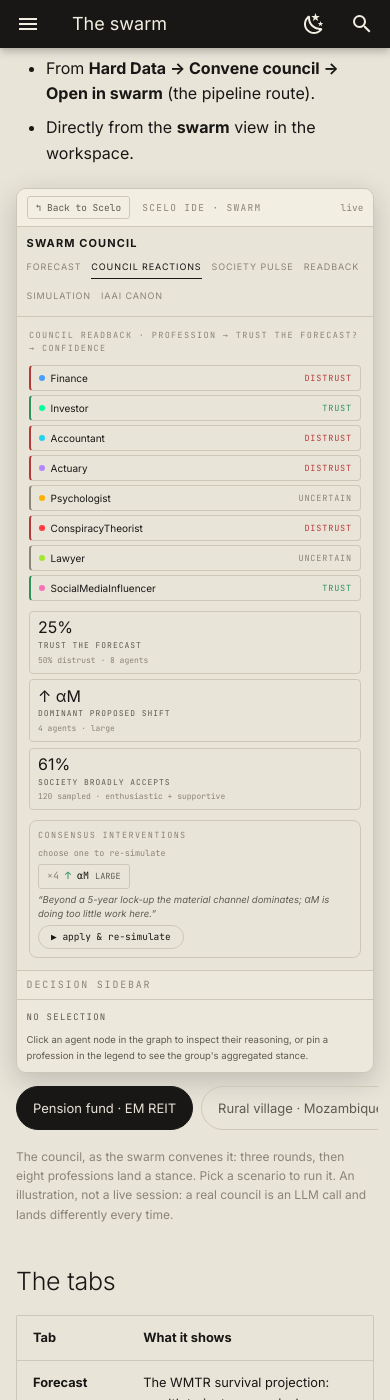
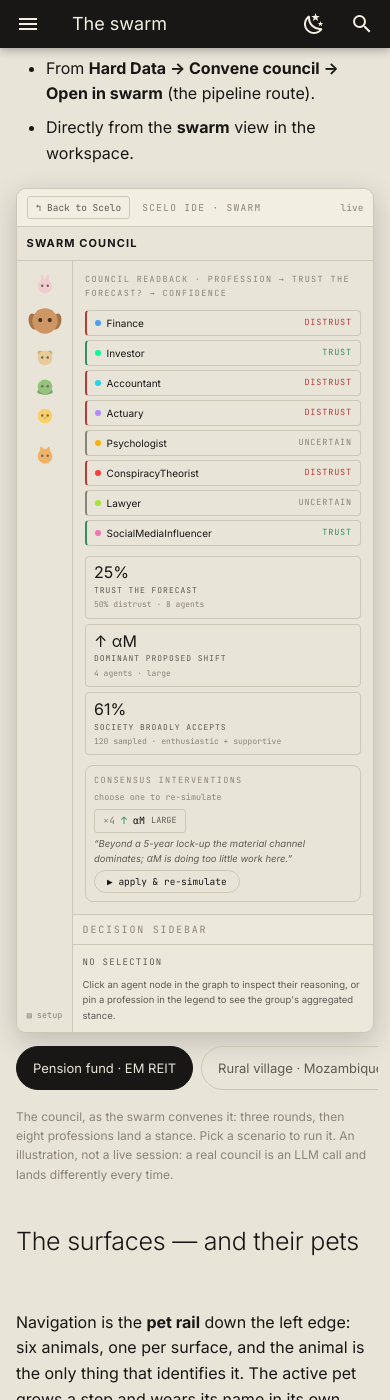
Before and after one commit to intelligentactuaries/scelo, an MkDocs documentation site: the page built from docs/docs/swarm/index.md, in a window 390 px wide and 1400 px high, scrolled down 487 px. Built offline with MkDocs 1.6.1 and Material for MkDocs 9.7.7, drawn with Linux system fonts in a browser that asks for light colours; some of the changed text lies outside the part shown.

Commit message:
docs(swarm): the demos wear the pet rail, like the app
The swarm illustrations dropped their text tab strip for the real
navigation: the pet rail down the left edge — bunny, dog, hamster,
turtle, chick and the cat gapped last (PetRail.tsx) — with the active
pet a scale step up and its label below in its own hue mixed toward the
ink, icons-only otherwise, and the Setup toggle at the rail's foot. The
six SVGs are the app's own assets, copied verbatim. The swarm pages'
prose follows: a pets-and-surfaces table on the index, "surfaces" for
"tabs" throughout. Verified by screenshot in light and dark, on the
council and simulation demos.

Co-Authored-By: Claude Fable 5 <noreply@anthropic.com>

```diff
--- a/docs/docs/assets/js/scelo-demos.js
+++ b/docs/docs/assets/js/scelo-demos.js
@@ -42,6 +42,14 @@
 
 (function () {
   "use strict";
+
+  /* Where this script lives → where the pet icons live. Captured at eval
+     time (currentScript is null later); the fallback covers any host that
+     inlines the script, assuming the docs' one-level-deep demo pages. */
+  var ASSET_BASE = (function () {
+    var src = document.currentScript && document.currentScript.src;
+    return src ? src.replace(/js\/scelo-demos\.js.*$/, "") : "../assets/";
+  })();
 
   // ── pacing ──────────────────────────────────────────────────────────
   //
@@ -306,15 +314,18 @@
   // beats the inherited uppercase, which is why `auto` / `?` / `settings`
   // render lowercase next to uppercase telemetry.
 
-  /** ViewTabs.tsx:15-20. Ids differ from labels: readback's id is
-   *  `synthesis`, society pulse's is `society`. */
-  var SWARM_TABS = [
-    { id: "forecast", label: "forecast" },
-    { id: "council", label: "council reactions" },
-    { id: "society", label: "society pulse" },
-    { id: "synthesis", label: "readback" },
-    { id: "simulation", label: "simulation" },
-    { id: "canon", label: "iaai canon" },
+  /** PetRail.tsx:35-42. The text tab strip is gone: the rail is the app's
+   *  whole navigation, one animal per surface, fixed order, Canon gapped
+   *  last. Ids still differ from labels (readback = `synthesis`, society
+   *  pulse = `society`); hues are the icons' own, used for the active
+   *  label. Labels are Title Case in the DOM — .pet-label never uppercases. */
+  var SWARM_PETS = [
+    { id: "forecast", label: "Forecast", icon: "bunny", hue: "#F3C6D1" },
+    { id: "council", label: "Council Reactions", icon: "dog", hue: "#C89B6A" },
+    { id: "society", label: "Society Pulse", icon: "hamster", hue: "#EBD9A6" },
+    { id: "synthesis", label: "Readback", icon: "turtle", hue: "#6CB04A" },
+    { id: "simulation", label: "Simulation", icon: "chick", hue: "#F7C948" },
+    { id: "canon", label: "Canon", icon: "cat", hue: "#F4A03C" },
   ];
 
   /** App.tsx:738-759. `api ok` is two spans, not one string; the middots
@@ -1689,20 +1700,10 @@
     add(live, el("i", "sd-livedot"), el("span", null, "live"));
     add(top, live);
 
-    // The swarm's own bar: wordmark, tabs, status cluster.
+    // The swarm's own bar: wordmark and status cluster. The tabs are gone —
+    // navigation lives in the pet rail down the left edge (PetRail.tsx).
     var bar = el("div", "sd-swarmbar");
     add(bar, el("div", "sd-wordmark", "swarm council"));
-
-    var tabs = el("div", "sd-tabs");
-    tabs.setAttribute("role", "group");
-    tabs.setAttribute("aria-label", "Swarm tabs");
-    var tabEls = {};
-    SWARM_TABS.forEach(function (t) {
-      var b = el("span", "sd-tab", t.label);
-      tabEls[t.id] = b;
-      add(tabs, b);
-    });
-    add(bar, tabs);
 
     var status = el("div", "sd-statuscluster");
     status.setAttribute("aria-hidden", "true");
@@ -1721,14 +1722,41 @@
 
     add(win, top, bar);
 
+    // The pet rail (PetRail.tsx + styles.css .pet-rail, focused state):
+    // icons only once a surface is chosen, the ACTIVE pet a scale step up
+    // with its label below in its own hue — "where am I" in one glyph.
+    // Below the pets, the Setup toggle the rail carries (App.tsx railTools).
+    var railBody = el("div", "sd-swarmbody");
+    var rail = el("div", "sd-petrail");
+    rail.setAttribute("aria-hidden", "true");
+    var petEls = {};
+    SWARM_PETS.forEach(function (p) {
+      var item = el("span", "sd-pet" + (p.id === "canon" ? " sd-pet-canon" : ""));
+      var img = document.createElement("img");
+      img.className = "sd-pet-icon";
+      img.src = ASSET_BASE + "img/pets/" + p.icon + ".svg";
+      img.alt = "";
+      img.loading = "lazy";
+      var lab = el("span", "sd-pet-label", p.label);
+      lab.style.setProperty("--pet-hue", p.hue);
+      add(item, img, lab);
+      petEls[p.id] = item;
+      add(rail, item);
+    });
+    var railTools = el("span", "sd-pet-tools sd-mono", "▤ setup");
+    add(rail, railTools);
+    var content = el("div", "sd-swarmcontent");
+    add(railBody, rail, content);
+    add(win, railBody);
+
     function setTab(id) {
-      SWARM_TABS.forEach(function (t) {
-        tabEls[t.id].classList.toggle("sd-tab-on", t.id === id);
+      SWARM_PETS.forEach(function (p) {
+        petEls[p.id].classList.toggle("sd-pet-on", p.id === id);
       });
     }
     setTab(active);
 
-    return { node: win, setTab: setTab, initial: active };
+    return { node: win, content: content, setTab: setTab, initial: active };
   }
 
   /** The decision sidebar, pinned right on every swarm tab. */
@@ -1795,7 +1823,7 @@
 
     var side = decisionSidebar(SIDEBAR_IDLE);
     add(split, main, side.node);
-    add(win, split);
+    add(shell.content, split);
 
     var body = {
       win: win,
@@ -1937,7 +1965,7 @@
     add(main, setup);
     var side = decisionSidebar(SIDEBAR_IDLE);
     add(split, main, side.node);
-    add(win, split);
+    add(shell.content, split);
 
     var body = {
       win: win,
@@ -2066,7 +2094,7 @@
     side.text.textContent =
       "The IAAI Canon is the knowledge base every agent reads from. Edits here propagate to the next run. The decision sidebar activates again when you switch to Council, Society or Synthesis.";
     add(split, main, side.node);
-    add(win, split);
+    add(shell.content, split);
 
     var body = {
       win: win,
--- a/docs/docs/stylesheets/scelo-demos.css
+++ b/docs/docs/stylesheets/scelo-demos.css
@@ -1248,26 +1248,98 @@
   color: var(--ia-fg);
 }
 
-.scelo-demo .sd-tabs {
-  display: flex;
-  flex-wrap: wrap;
-  align-items: center;
-  gap: 10px;
-}
-
-.scelo-demo .sd-tab {
-  padding-bottom: 3.2px;
-  border-bottom: 1px solid transparent;
-  font-size: 9px;
-  text-transform: uppercase;
-  letter-spacing: 0.1em;
-  color: var(--ia-fg-dim);
-  transition: color 200ms, border-color 200ms;
-}
-
-.scelo-demo .sd-tab-on {
-  border-bottom-color: var(--ia-fg);
-  color: var(--ia-fg);
+/* ── the pet rail ─────────────────────────────────────────────────────
+   PetRail.tsx + styles.css `.pet-rail` (focused state), at demo scale.
+   The real rail rests at 52px icons, actives at 98px, hovers at 76px;
+   here the ratio survives at 30 → 54px so the readback grid keeps its
+   room. Labels collapse except the active one, which sits below its
+   icon wearing the pet's own hue mixed toward the ink — the pale hues
+   (hamster, bunny) vanish on the cream theme at full strength. */
+
+.scelo-demo .sd-swarmbody {
+  display: flex;
+  flex: 1;
+  min-height: 0;
+}
+
+.scelo-demo .sd-petrail {
+  display: flex;
+  flex-direction: column;
+  gap: 7px;
+  align-items: center;
+  flex: none;
+  width: 86px;
+  padding: 12px 6px 10px;
+  border-right: 1px solid var(--ia-border);
+  background: var(--ia-bg);
+}
+
+.scelo-demo .sd-pet {
+  display: flex;
+  flex-direction: column;
+  align-items: center;
+  gap: 2px;
+  opacity: 0.72;
+  transition: opacity 220ms ease;
+}
+
+.scelo-demo .sd-pet-icon {
+  width: 30px;
+  height: 30px;
+  display: block;
+  transition: width 260ms ease, height 260ms ease;
+}
+
+.scelo-demo .sd-pet-on {
+  opacity: 1;
+}
+
+.scelo-demo .sd-pet-on .sd-pet-icon {
+  width: 54px;
+  height: 54px;
+}
+
+.scelo-demo .sd-pet-label {
+  max-height: 0;
+  opacity: 0;
+  overflow: hidden;
+  white-space: nowrap;
+  font-size: 8.5px;
+  letter-spacing: 0.01em;
+  transition: max-height 340ms ease, opacity 240ms ease, color 200ms ease;
+}
+
+.scelo-demo .sd-pet-on .sd-pet-label {
+  max-height: 2.6em;
+  opacity: 1;
+  color: color-mix(in srgb, var(--pet-hue, currentColor) 70%, var(--ia-fg));
+}
+
+/* Canon is the corpus the other surfaces read from, not another view of
+   the run — the gap says so without a divider (PetRail.tsx:31-34). */
+.scelo-demo .sd-pet-canon {
+  margin-top: 10px;
+}
+
+/* The Setup toggle the rail carries below the pets (App.tsx railTools). */
+.scelo-demo .sd-pet-tools {
+  margin-top: auto;
+  font-size: 8.5px;
+  color: var(--ia-fg-dim);
+}
+
+.scelo-demo .sd-swarmcontent {
+  flex: 1;
+  min-width: 0;
+  display: flex;
+  flex-direction: column;
+}
+
+@media (max-width: 560px) {
+  .scelo-demo .sd-petrail { width: 56px; }
+  .scelo-demo .sd-pet-icon { width: 22px; height: 22px; }
+  .scelo-demo .sd-pet-on .sd-pet-icon { width: 38px; height: 38px; }
+  .scelo-demo .sd-pet-label { display: none; }
 }
 
 /* Wraps to its own row rather than hiding: at a 688px docs column an
@@ -1883,7 +1955,9 @@
   .scelo-demo .sd-paste {
     animation: none !important;
   }
-  .scelo-demo .sd-tab,
+  .scelo-demo .sd-pet,
+  .scelo-demo .sd-pet-icon,
+  .scelo-demo .sd-pet-label,
   .scelo-demo .sd-phase {
     transition: none;
   }
--- a/docs/docs/swarm/index.md
+++ b/docs/docs/swarm/index.md
@@ -14,18 +14,24 @@ You reach it two ways:
 - From **Hard Data → Convene council → Open in swarm** (the pipeline route).
 - Directly from the **swarm** view in the workspace.
 
-<div class="scelo-demo" data-scelo-demo="swarm"><p class="sd-fallback">The swarm: the Forecast tab and the deliberation tabs, with eight professional agents landing a stance over three rounds. The animated illustration needs JavaScript.</p></div>
+<div class="scelo-demo" data-scelo-demo="swarm"><p class="sd-fallback">The swarm: the pet rail — one animal per surface — beside the council, with eight professional agents landing a stance over three rounds. The animated illustration needs JavaScript.</p></div>
 
-## The tabs
+## The surfaces — and their pets
 
-| Tab | What it shows |
-| --- | --- |
-| **Forecast** | The WMTR survival projection: wealth trajectory, survival curve, outcome distribution, M/T/R components |
-| **Council reactions** | The deliberation graph + a readback Sankey (profession → trust the forecast? → confidence) |
-| **Society pulse** | How a broader simulated society reacts |
-| **Readback** | The synthesised narrative of the council |
-| **Simulation** | Population simulation of a scenario → macro impact |
-| **IAAI Canon** | The reference works injected into every agent's prompt |
+Navigation is the **pet rail** down the left edge: six animals, one per
+surface, and the animal is the only thing that identifies it. The active
+pet grows a step and wears its name in its own colour; the others step
+back to icons. The cat sits slightly apart — the Canon is the corpus the
+other surfaces read from, not another view of the run.
+
+| Pet | Surface | What it shows |
+| --- | --- | --- |
+| 🐰 bunny | **Forecast** | The WMTR survival projection: wealth trajectory, survival curve, outcome distribution, M/T/R components |
+| 🐶 dog | **Council Reactions** | The deliberation graph + a readback Sankey (profession → trust the forecast? → confidence) |
+| 🐹 hamster | **Society Pulse** | How a broader simulated society reacts |
+| 🐢 turtle | **Readback** | The synthesised narrative of the council |
+| 🐤 chick | **Simulation** | Population simulation of a scenario → macro impact |
+| 🐱 cat | **Canon** | The reference works injected into every agent's prompt |
 
 ## It runs as its own server — started for you
 
```
Also changed, not shown: docs/docs/swarm/views.md (+9 -4 lines), docs/docs/assets/img/pets/bunny.svg (added), docs/docs/assets/img/pets/cat.svg (added), docs/docs/assets/img/pets/chick.svg (added), docs/docs/assets/img/pets/dog.svg (added), docs/docs/assets/img/pets/hamster.svg (added), docs/docs/assets/img/pets/turtle.svg (added).
